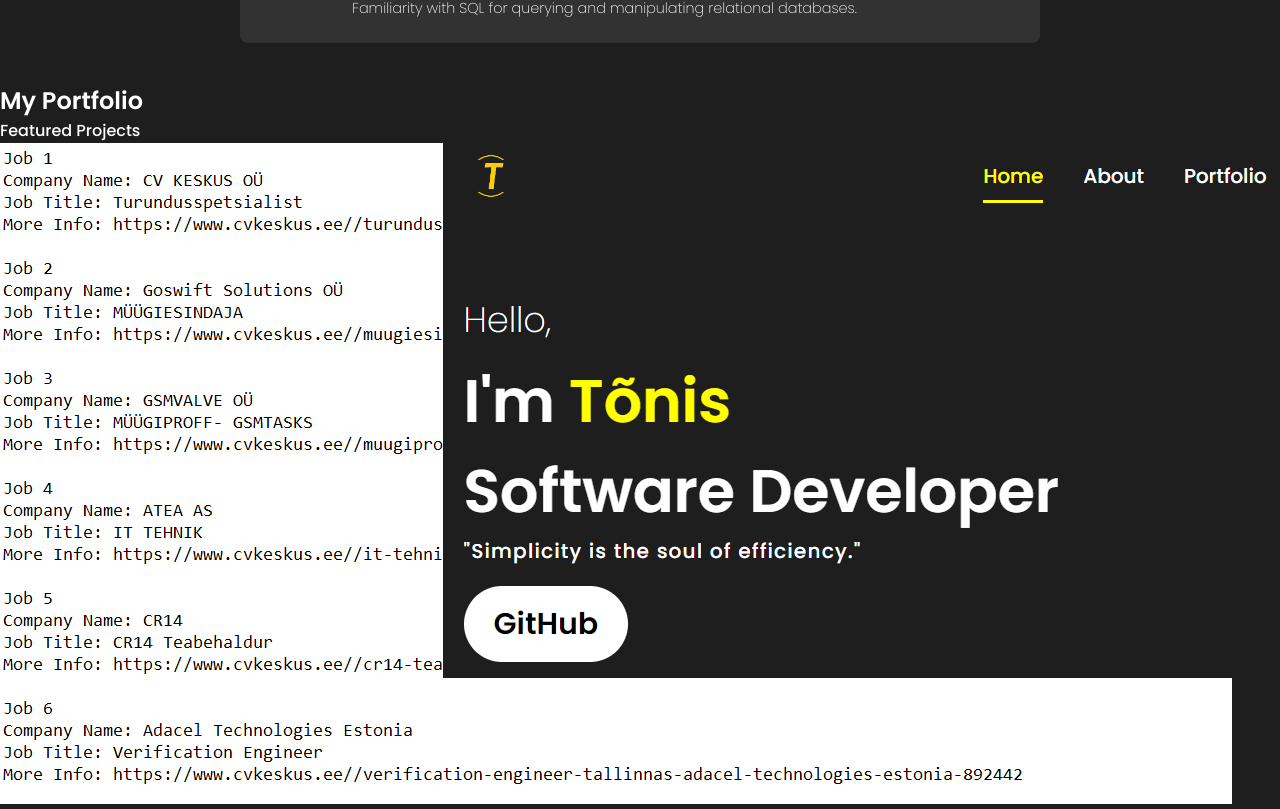
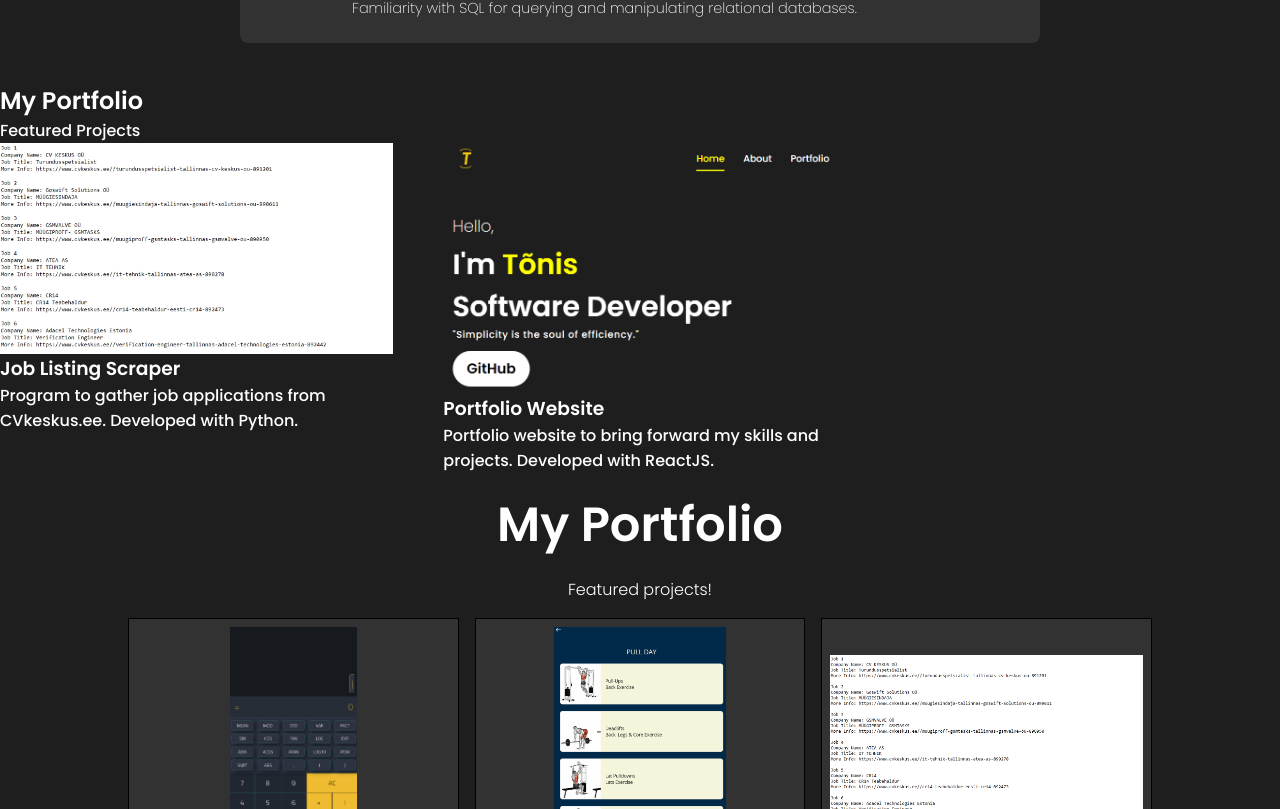
Before and after one commit to t6nislille/Portfolio-Website, a React (Create React App) app: page / in a window 1280 px wide. Shown: the part 1431-2240 px from the top of the page. Built offline with nearby package versions, Linux system fonts and the light colour scheme.

Commit message:
Add css fror swiper

```diff
--- a/src/components/Carousell/carousell.css
+++ b/src/components/Carousell/carousell.css
@@ -0,0 +1,17 @@
+.swiper {
+  width: 100%;
+  padding-top: 50px;
+  padding-bottom: 50px;
+}
+
+.swiper-slide {
+  background-position: center;
+  background-size: cover;
+  width: 300px;
+  height: 300px;
+}
+
+.swiper-slide img {
+  display: block;
+  width: 100%;
+}
```
